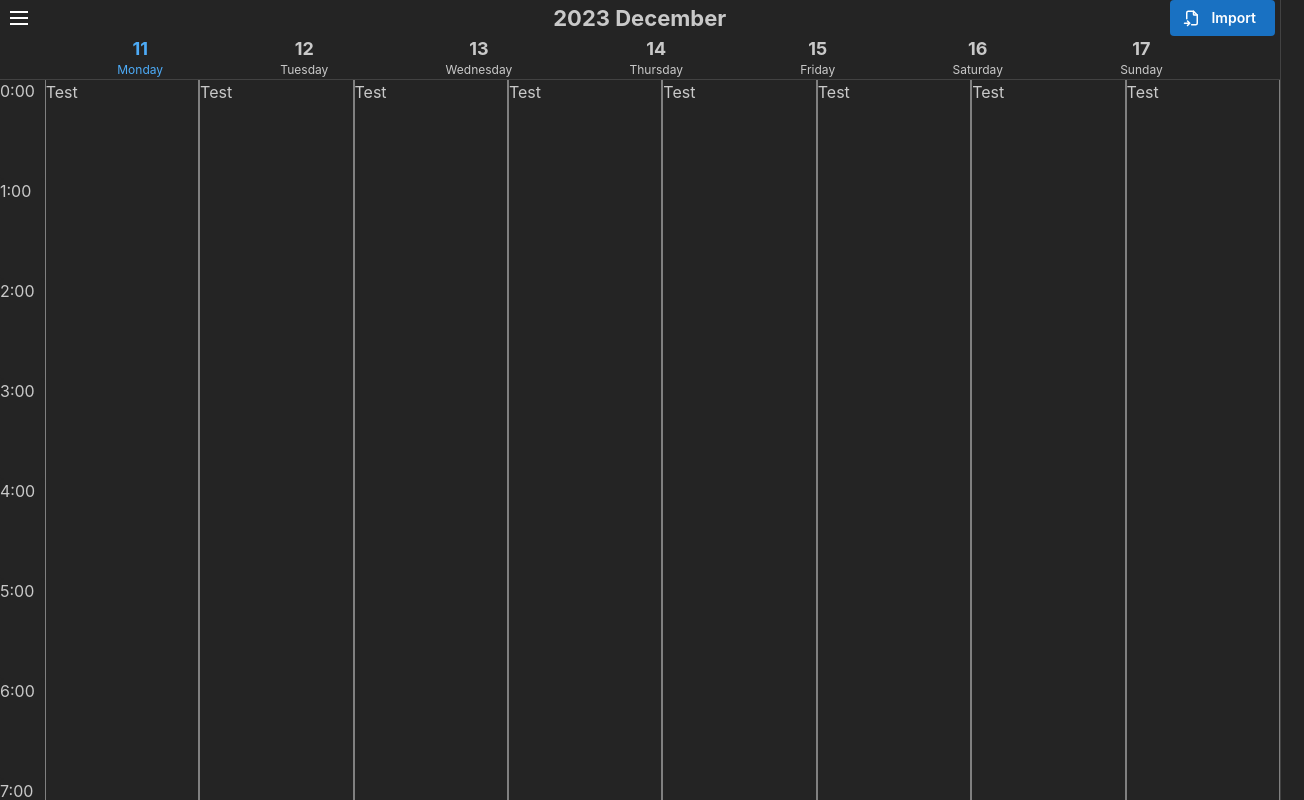
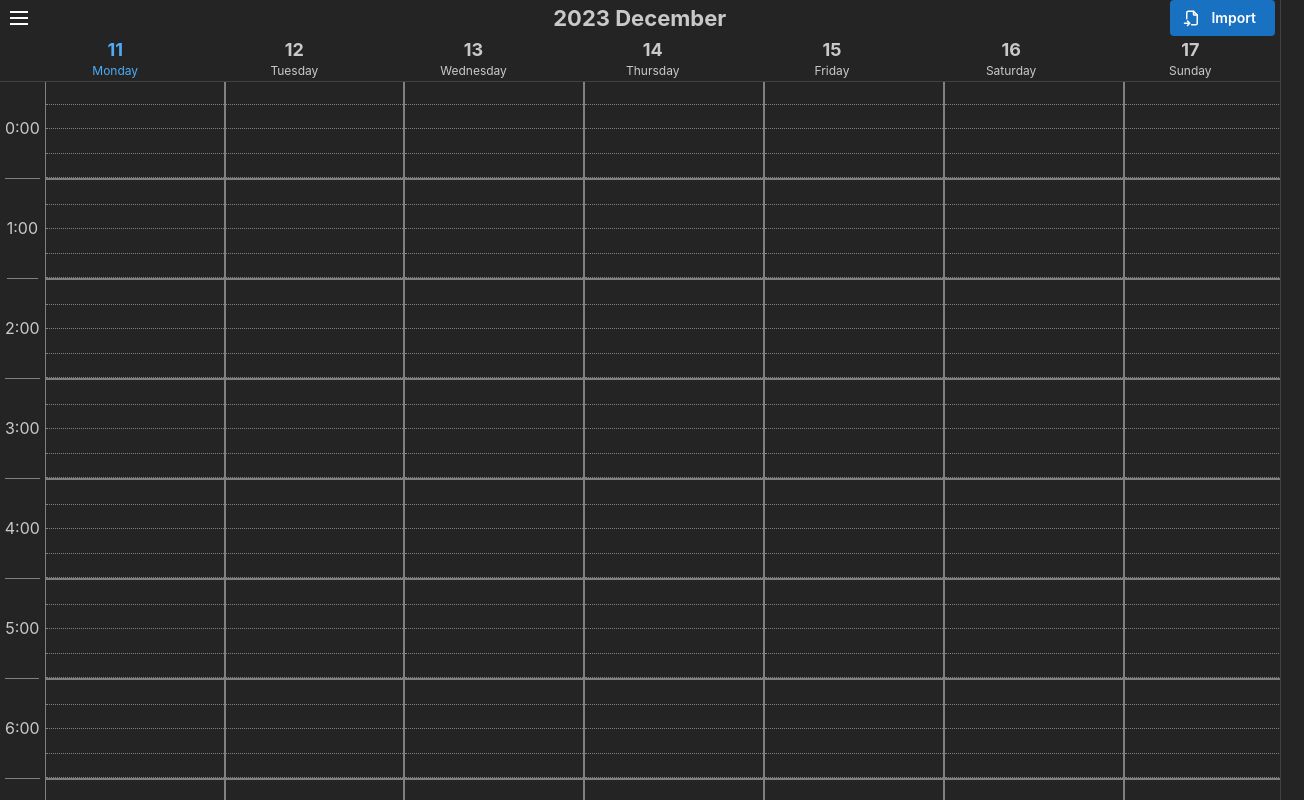
Before and after one commit to Szelmat/QualityTime, a React (Create React App) app: page / in a window 1280 px wide. Shown: the top 800 px of the page, 1304 px wide, since content can reach past the window. Built offline with nearby package versions, Linux system fonts and the light colour scheme.

Commit message:
Implement hours pane

```diff
--- a/src/components/Calendar.tsx
+++ b/src/components/Calendar.tsx
@@ -6,15 +6,32 @@ export const Calendar = () => {
   return (
     <Flex direction="row" style={{ width: "100%" }}>
       <HoursPane />
-      {range(8).map(_nth => {
+      {range(7).map((_nth) => {
         return (
-         <Flex direction="column" style={{
-            border: "1px solid grey",
-            width: "14vw",
-          }}>
-          Test
-         </Flex>
-        )
+          <Flex
+            direction="column"
+            style={{
+              border: "1px solid grey",
+            }}
+          >
+            {range(24).map((_i) => (
+              <Flex direction="column" style={{
+                borderBottom: "2px solid grey",
+                height: 100,
+                width: '13.9vw',
+              }}>
+                {range(4).map((_j) => (
+                  <Flex
+                    style={{
+                      height: '25px',
+                      borderBottom: "1px dotted grey",
+                    }}
+                  ></Flex>
+                ))}
+              </Flex>
+            ))}
+          </Flex>
+        );
       })}
     </Flex>
   );
--- a/src/components/CalendarHeader.tsx
+++ b/src/components/CalendarHeader.tsx
@@ -9,8 +9,12 @@ export const CalendarHeader = () => {
   return (
     <Flex direction="column">
       <Flex justify="space-evenly">
+        <Flex style={{ width: '2vw' }}/>
         {currentWeekDays.map((weekDay) => (
-          <Flex direction="column" justify="center" align="center">
+          <Flex direction="column" justify="center" align="center" style={{
+            width: '14vw',
+            border: "1px solid transparent"
+          }}>
             <Title c={weekDay.today ? "blue" : undefined} order={4}>
               {weekDay.date}
             </Title>
--- a/src/components/HoursPane.tsx
+++ b/src/components/HoursPane.tsx
@@ -1,4 +1,4 @@
-import { Card, Flex, Paper } from "@mantine/core";
+import { Flex } from "@mantine/core";
 import { useContext, useEffect, useState } from "react";
 import { HourFormatContext } from "../contexts/HourFormatContext";
 import { getHoursInADay } from "../util/Hours";
@@ -14,7 +14,12 @@ export const HoursPane = () => {
   return (
     <Flex direction="column">
       {hours.map((hourTag) => (
-        <Paper key={hourTag} p={0} h={100}>{hourTag}</Paper>
+        <Flex direction="column" justify="space-around" key={hourTag} style={{
+          alignSelf: 'center',
+          padding: 0,
+          height: 100,
+          borderBottom: '1px solid grey',
+        }}>{hourTag}</Flex>
       ))}
     </Flex>
   );
```
